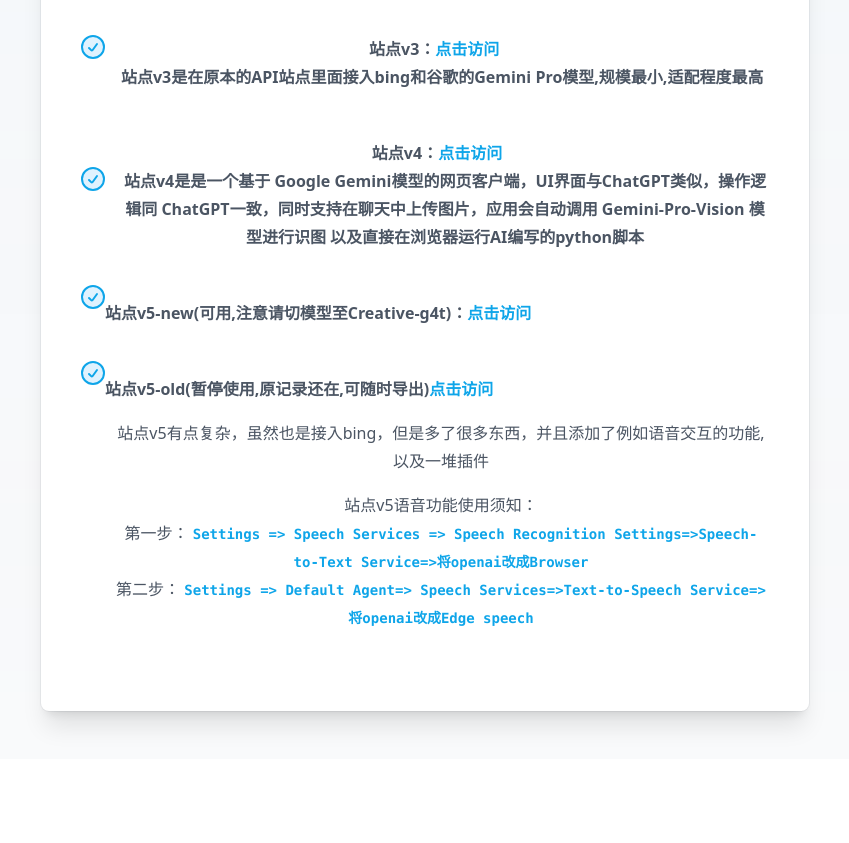
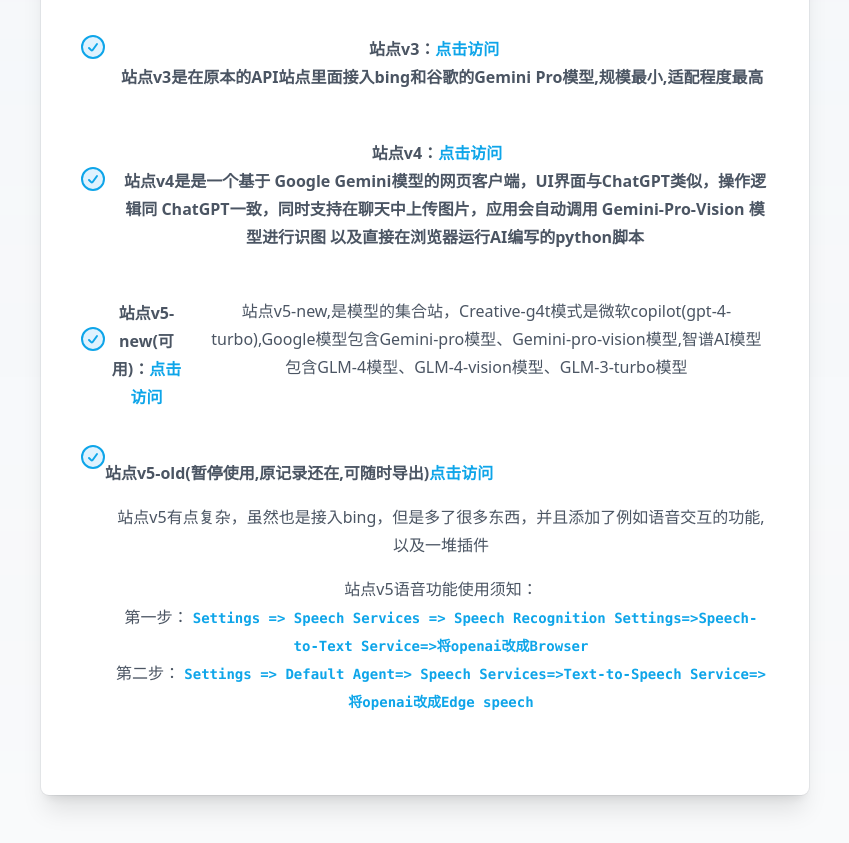
Before and after one commit to zhanghxiao/bingall, a website: page index.html in a window 1280 px wide. Shown: the part 1029-1872 px from the top of the page, without its empty margins (215-1064 px from the left). Before the commit the page ends 1788 px from the top, so only its background shows below. Drawn offline with nearby package versions, Linux system fonts and the light colour scheme.

Commit message:
Update index.html

```diff
--- a/index.html
+++ b/index.html
@@ -234,11 +234,13 @@
                   <path d="m8 13 2.165 2.165a1 1 0 0 0 1.521-.126L16 9" fill="none" />
                 </svg>
 <div class="pt-8 text-base font-semibold leading-7">
-            <p class="text-gray-600 overflow-hidden">站点v5-new(可用,注意请切模型至Creative-g4t)：<a href="https://mistpe-lobe-chat.hf.space/"
+            <p class="text-gray-600 overflow-hidden">站点v5-new(可用)：<a href="https://mistpe-lobe-chat.hf.space/"
                 target="_blank"
                 class="text-sky-500 hover:text-sky-600">点击访问</a>
 		</p>
           </div>
+		<p class="ml-4">
+                  站点v5-new,是模型的集合站，Creative-g4t模式是微软copilot(gpt-4-turbo),Google模型包含Gemini-pro模型、Gemini-pro-vision模型,智谱AI模型包含GLM-4模型、GLM-4-vision模型、GLM-3-turbo模型</p>
               </li>
 		    		    <li class="flex items-center">
                 <svg class="h-6 w-6 flex-none fill-sky-100 stroke-sky-500 stroke-2" stroke-linecap="round"
```
